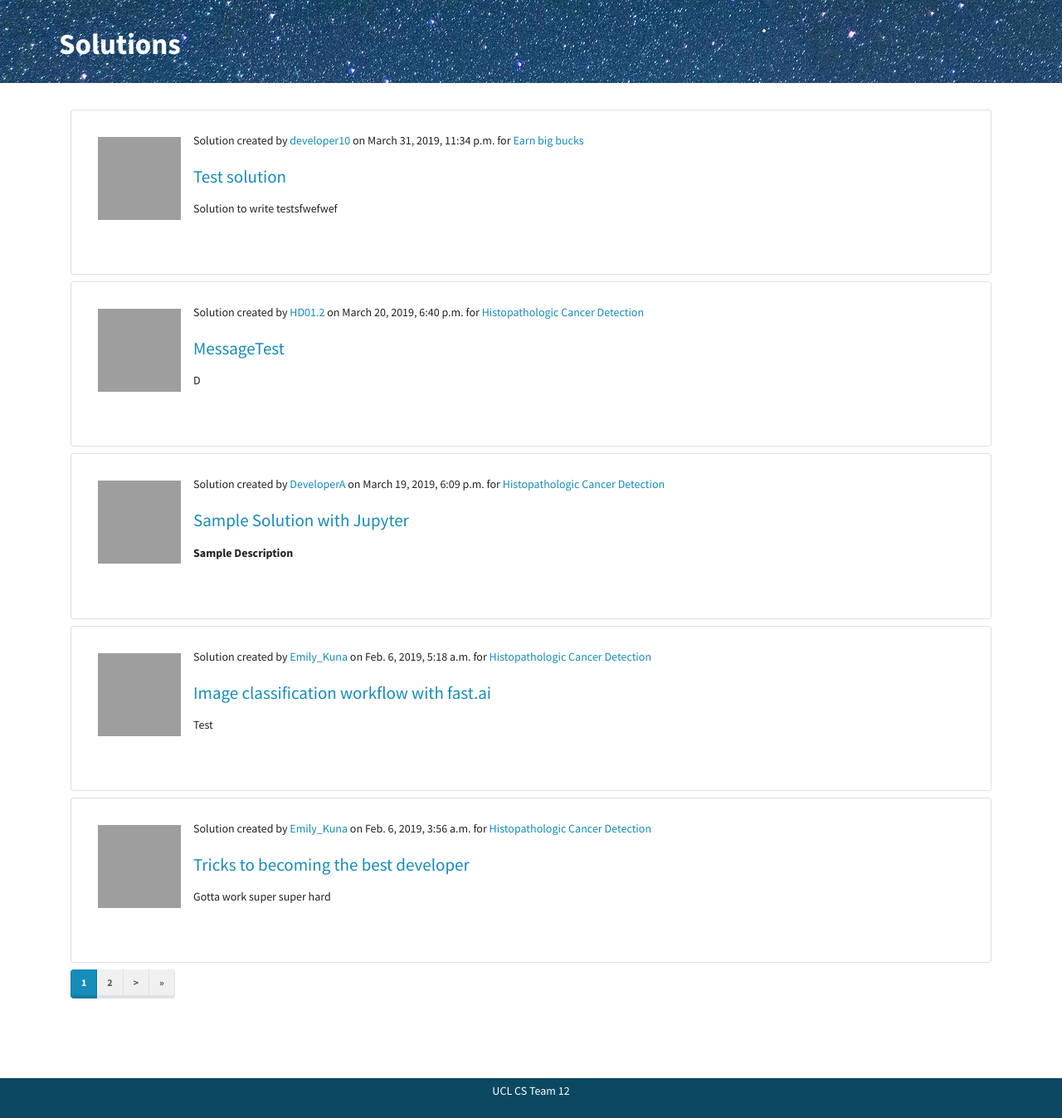
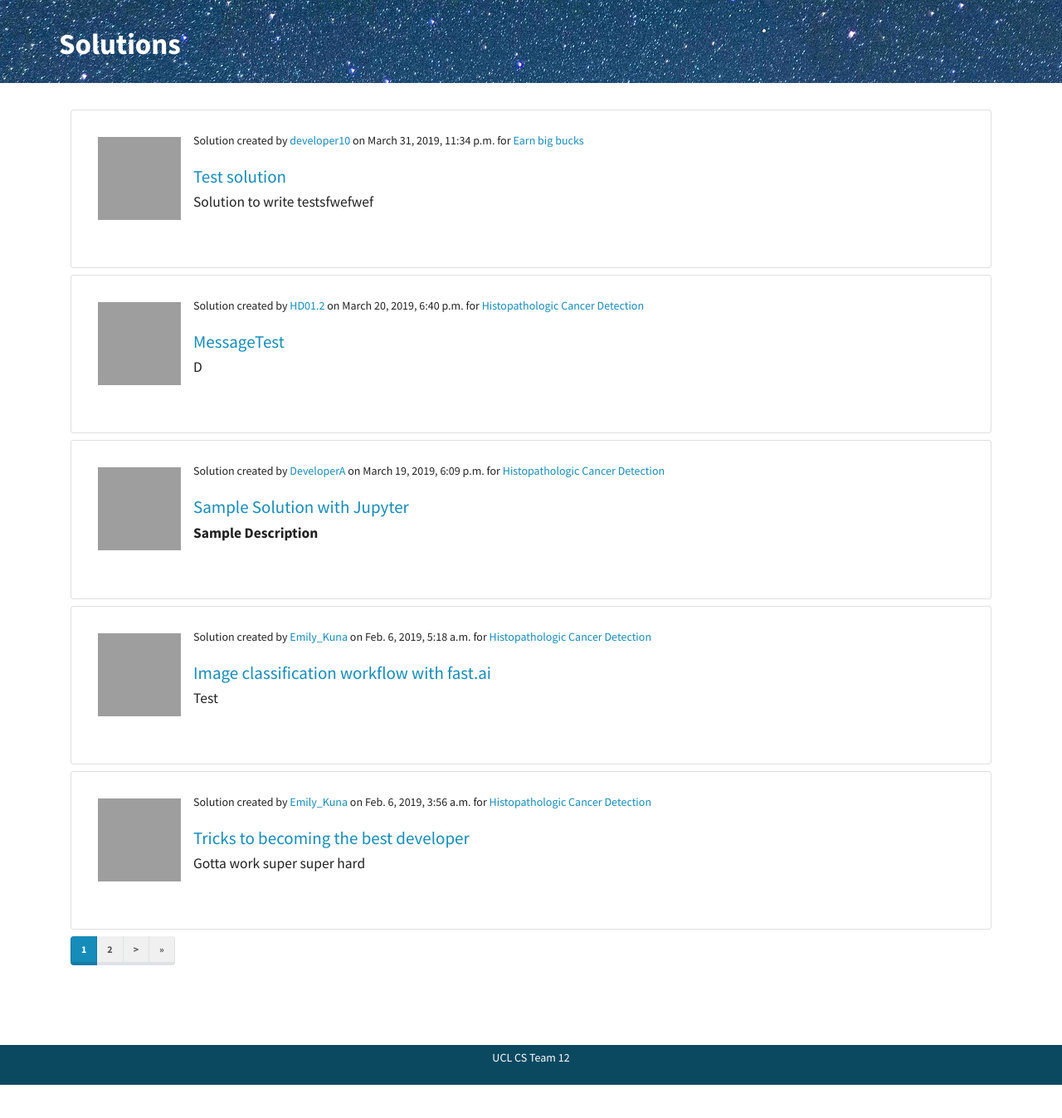
Before and after one commit to Hem1sphere/COMP0016T12, a Django app: page /solutions/ in a window 1280 px wide. Shown: the part 60-1407 px from the top of the page at 83% size. After the commit the page ends 1367 px from the top, so only its background shows below. Run offline with Django 3.2, Linux system fonts and the light colour scheme; data comes from the database, SQL or seed files in the repository; some libraries are stand-ins or nearby versions; grey boxes are pictures that could not be loaded.

Commit message:
solution list bug fix

```diff
--- a/solutions/templates/solutions/solution_list.html
+++ b/solutions/templates/solutions/solution_list.html
@@ -31,7 +31,8 @@
                 <div class="card-body" style="padding-left: 0">
                     <h4><a class="card-title"
                            href="{% url 'solutions_detail' solution.id %}">{{ solution.title }}</a></h4>
-                    <p class="card-text">{{ solution.description|safe }}</p>
+                    <h5 class="card-text">{{ solution.description|safe }}</h5>
+
                 </div>
             </div>
         </div>
```
